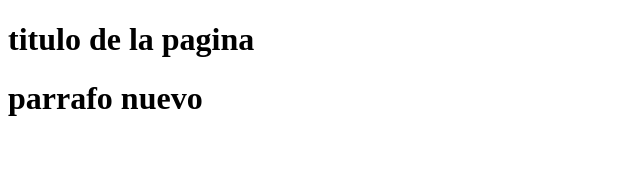
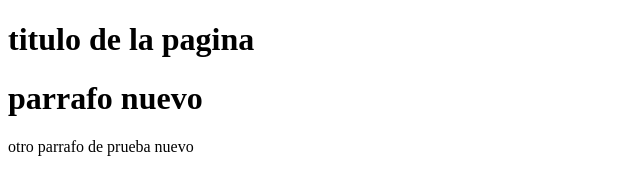
Before and after one commit to Dayvid369/Proyecto-C, a plain HTML site: page index.html in a window 1280 px wide. Shown: the whole page, without its empty margins (0-640 px from the left). Drawn offline with Linux system fonts and the light colour scheme.

Commit message:
nuevo parrafo de prueba

```diff
--- a/index.html
+++ b/index.html
@@ -9,5 +9,6 @@
 <body>
     <h1>titulo de la pagina</h1>
     <h1>parrafo nuevo</h1>
+    <p>otro parrafo de prueba nuevo</p>
 </body>
 </html>
```
